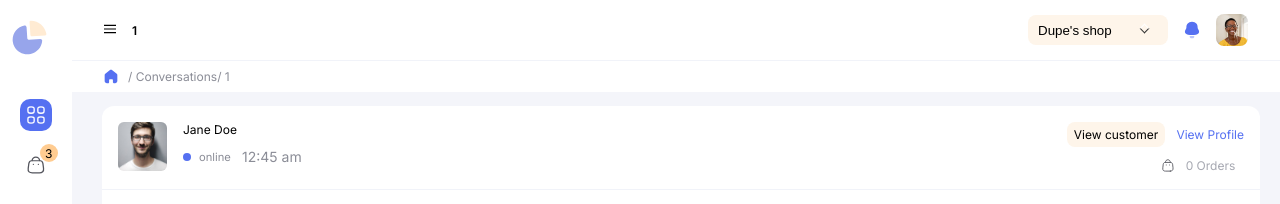
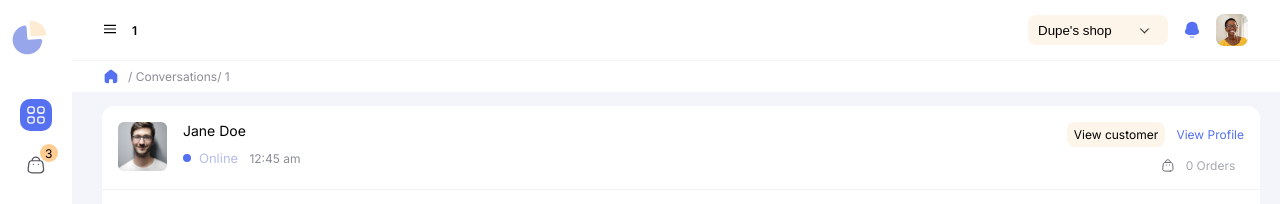
Before and after one commit to Peluboy/metrix-dashboard, a React (Create React App) app: page /conversations/1 in a window 1280 px wide. Shown: the top 204 px of the page. Built offline with nearby package versions, Linux system fonts and the light colour scheme.

Commit message:
added the online button

```diff
--- a/src/components/ConversationCard.jsx
+++ b/src/components/ConversationCard.jsx
@@ -13,13 +13,13 @@ const ConversationCard = () => {
             className="contact-card-img"
           />
           <div className="contact-card-content-texts contacts-price">
-            <p>Jane Doe</p>
+            <p className="chat-title">Jane Doe</p>
             <div className="online-time">
               <div className="card-buttom-marketting">
                 <div className="card-buttom-marketting-circle circle-1"></div>
-                <span className="card-label">online</span>
+                <span className="card-label">Online</span>
               </div>
-              <p>12:45 am</p>
+              <p className="no-of-orders">12:45 am</p>
             </div>
           </div>
         </div>
--- a/src/styles/charts.css
+++ b/src/styles/charts.css
@@ -52,6 +52,10 @@
   background: #fff;
 }
 
+.chat-title {
+  font-size: 0.875rem;
+}
+
 .contact-card-img {
   height: 49px;
   width: 49px;
@@ -96,6 +100,15 @@
   overflow: hidden;
   text-overflow: ellipsis;
   max-width: 86%;
+}
+
+.no-of-orders {
+  font-size: 12px !important;
+}
+
+.card-label {
+  color: var(--primary-30, #b6bfe8);
+  font-size: 13px;
 }
 
 .time {
@@ -143,6 +156,7 @@
 .online-time {
   display: flex;
   gap: 0.7rem;
+  align-items: center;
 }
 
 .conversation-card-right {
```
